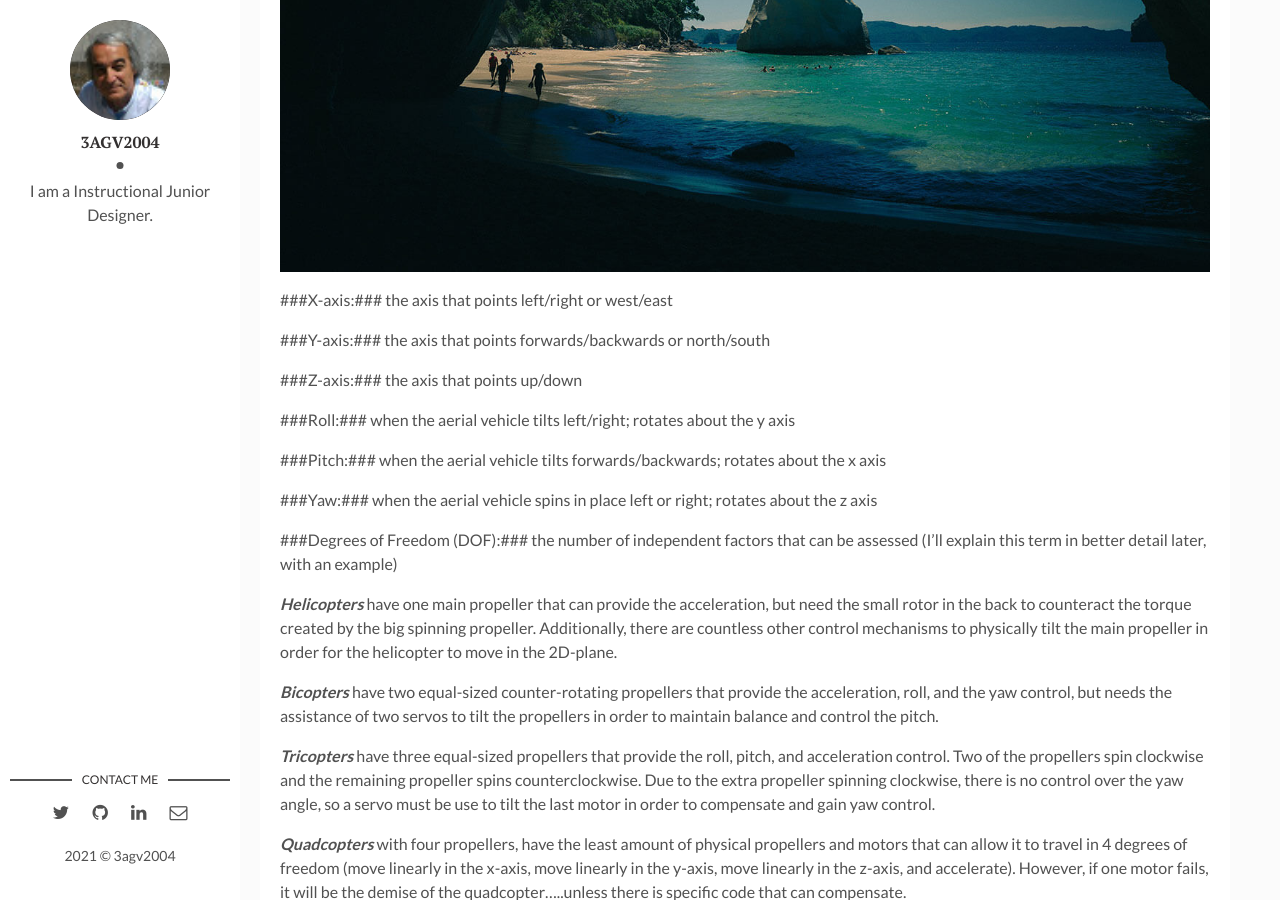
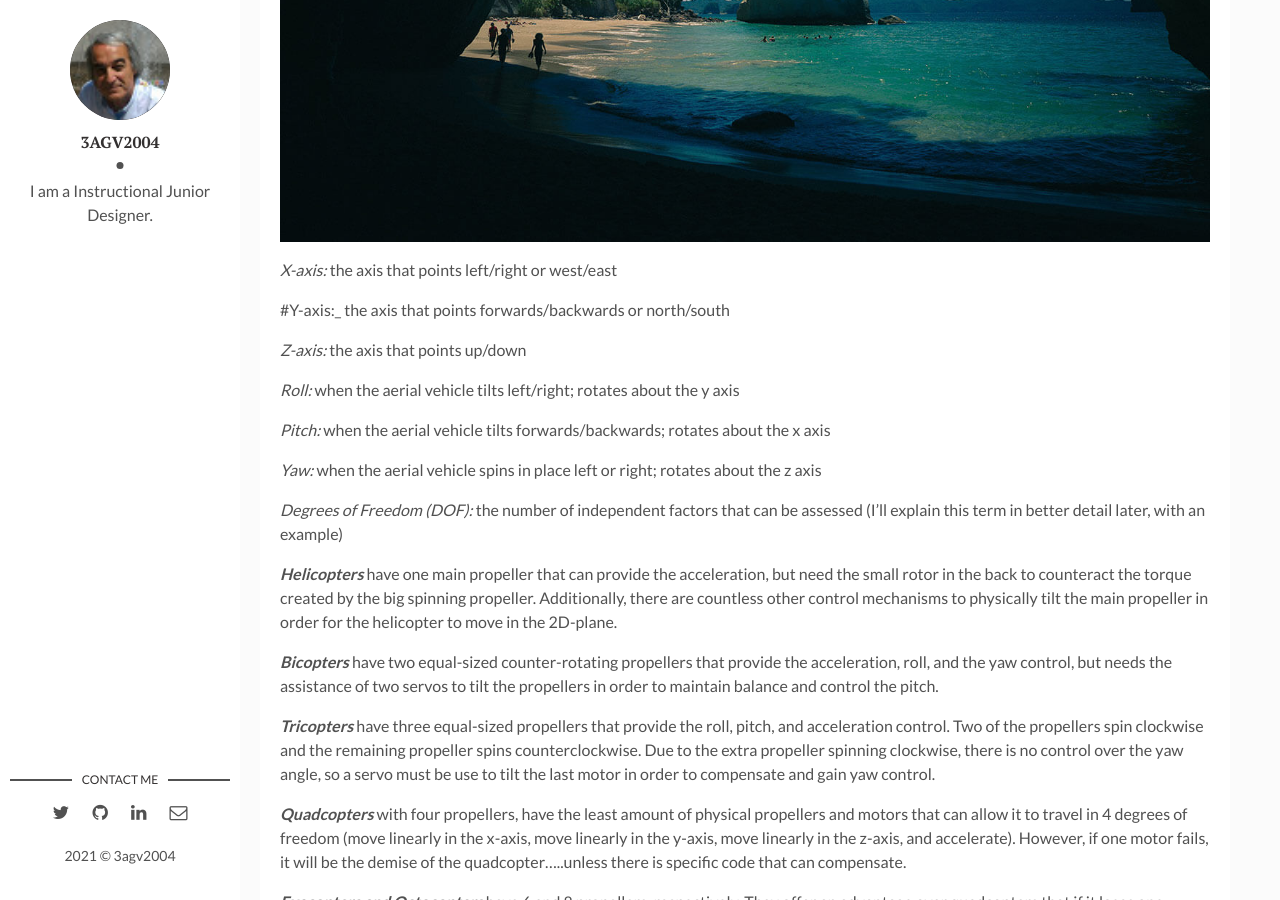
Before and after one commit to ROBOTICronics/ROBOTICronics.github.io, a Jekyll site: the page built from _posts/2017-04-06-how-i-rest-from-work.markdown, in a window 1280 px wide and 900 px high, scrolled down 1623 px. Built offline with Jekyll 4.4.1, drawn with Linux system fonts in a browser that asks for light colours; comment, search, counter and statistics services are not loaded.

```diff
--- a/_posts/2017-04-06-how-i-rest-from-work.markdown
+++ b/_posts/2017-04-06-how-i-rest-from-work.markdown
@@ -9,13 +9,13 @@ tags: [Drones, Hawaii]
 ---
 ## Newton's 3 Laws of Motion
 
-## First Law:
+### First Law:
 what is at rest will stay at rest and what is in motion will stay in motion, unless there is an external force acting on it.
 
-## Second Law:
+### Second Law:
 the force required to accelerate an object to a certain velocity depends on the mass (F=ma).
 
-## Third Law:
+### Third Law:
 for every action there is an equal and opposite reaction.
 
 * Based off of the first law, a drone will stay on the unless you decide to move it. A drone will move if you move it.
@@ -26,19 +26,19 @@ for every action there is an equal and opposite reaction.
 
 ![I and My friends]({{site.baseurl}}/assets/img/we-in-rest.jpg)
 
-###X-axis:### the axis that points left/right or west/east
+_X-axis:_ the axis that points left/right or west/east
 
-###Y-axis:### the axis that points forwards/backwards or north/south
+#Y-axis:_ the axis that points forwards/backwards or north/south
 
-###Z-axis:### the axis that points up/down
+_Z-axis:_ the axis that points up/down
 
-###Roll:### when the aerial vehicle tilts left/right; rotates about the y axis
+_Roll:_ when the aerial vehicle tilts left/right; rotates about the y axis
 
-###Pitch:### when the aerial vehicle tilts forwards/backwards; rotates about the x axis
+_Pitch:_ when the aerial vehicle tilts forwards/backwards; rotates about the x axis
 
-###Yaw:### when the aerial vehicle spins in place left or right; rotates about the z axis
+_Yaw:_ when the aerial vehicle spins in place left or right; rotates about the z axis
 
-###Degrees of Freedom (DOF):### the number of independent factors that can be assessed (I'll explain this term in better detail later, with an example)
+_Degrees of Freedom (DOF):_ the number of independent factors that can be assessed (I'll explain this term in better detail later, with an example)
 
 ***Helicopters***
 have one main propeller that can provide the acceleration, but need the small rotor in the back to counteract the torque created by the big spinning propeller. Additionally, there are countless other control mechanisms to physically tilt the main propeller in order for the helicopter to move in the 2D-plane.
```
